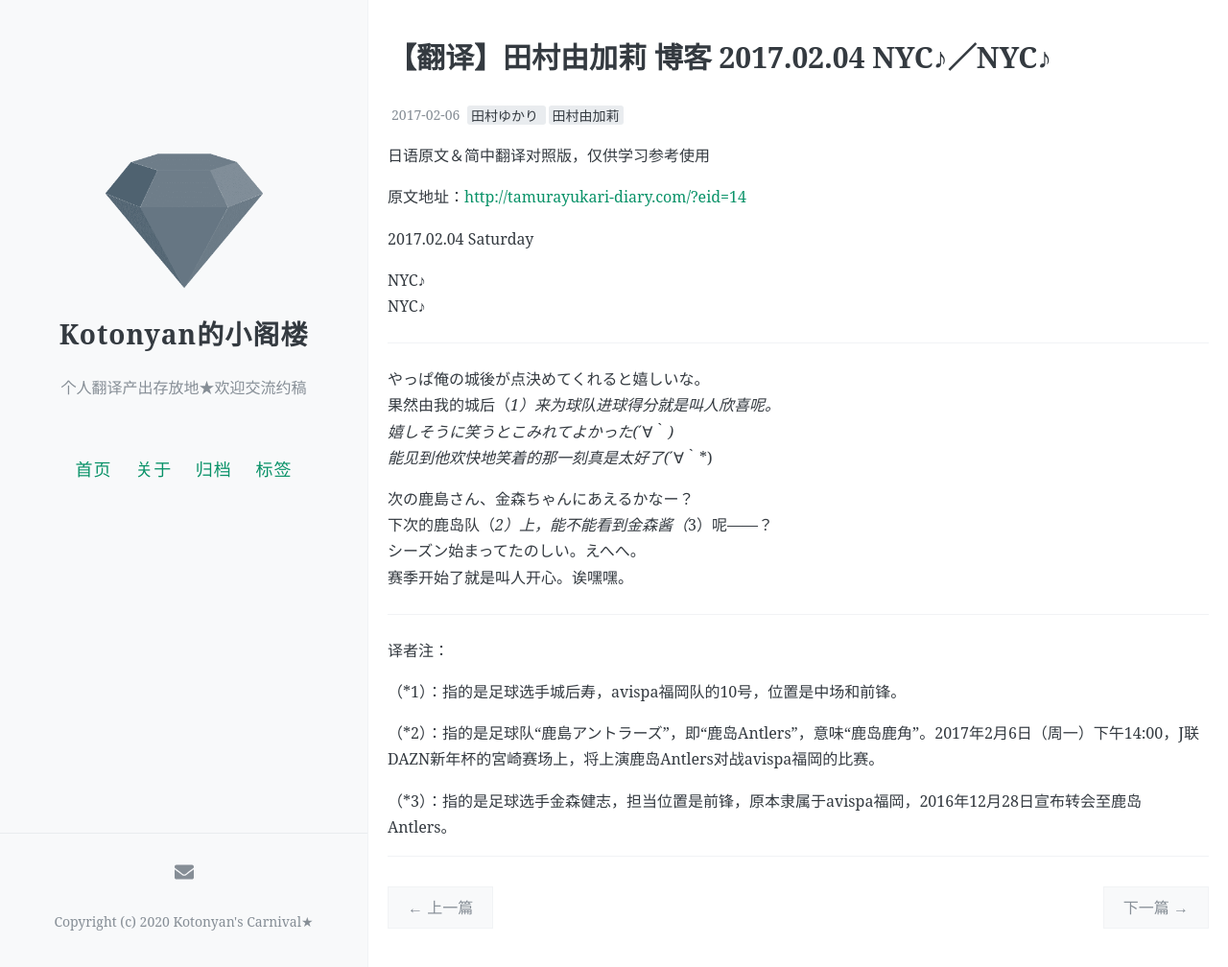
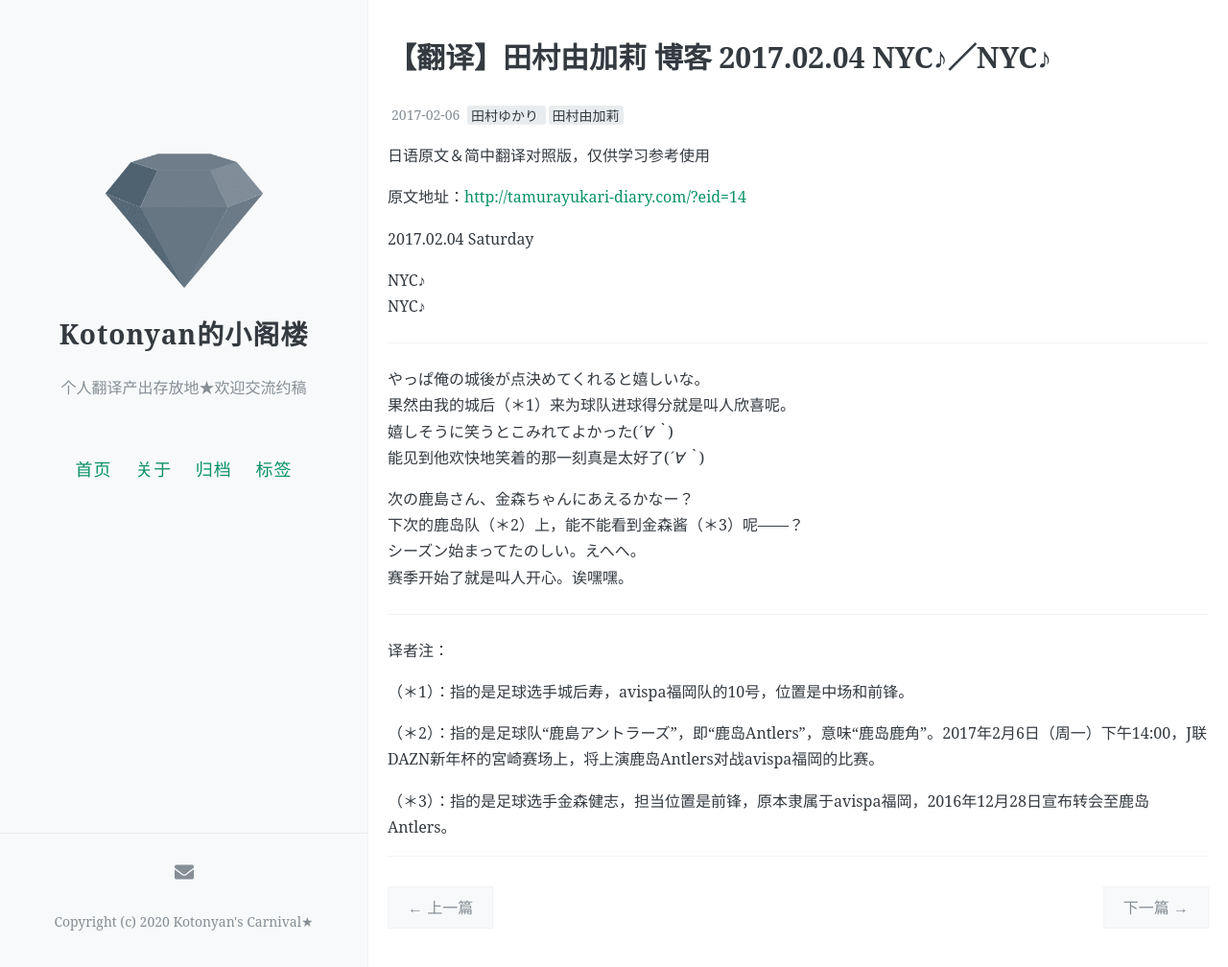
Before and after one commit to kotonyan/loft, a Jekyll site: the page built from _posts/2017-02-06-Translation-Tamura-Yukari-Blog-2017-02-04.md, in a window 1280 px wide and 1008 px high. Shown: the whole window at 96% size. Built offline with Jekyll 4.4.1, drawn with Linux system fonts in a browser that asks for light colours; comment, search, counter and statistics services are not loaded.

```diff
--- a/_posts/2017-02-06-Translation-Tamura-Yukari-Blog-2017-02-04.md
+++ b/_posts/2017-02-06-Translation-Tamura-Yukari-Blog-2017-02-04.md
@@ -20,12 +20,12 @@ NYC♪
 ---
 
 やっぱ俺の城後が点決めてくれると嬉しいな。
-果然由我的城后（*1）来为球队进球得分就是叫人欣喜呢。
+果然由我的城后（＊1）来为球队进球得分就是叫人欣喜呢。
 嬉しそうに笑うとこみれてよかった(*´∀｀*)
 能见到他欢快地笑着的那一刻真是太好了(*´∀｀*)
 
 次の鹿島さん、金森ちゃんにあえるかなー？
-下次的鹿岛队（*2）上，能不能看到金森酱（*3）呢——？
+下次的鹿岛队（＊2）上，能不能看到金森酱（＊3）呢——？
 シーズン始まってたのしい。えへへ。
 赛季开始了就是叫人开心。诶嘿嘿。
 
@@ -33,8 +33,8 @@ NYC♪
 
 译者注：
 
-（*1）：指的是足球选手城后寿，avispa福岡队的10号，位置是中场和前锋。
+（＊1）：指的是足球选手城后寿，avispa福岡队的10号，位置是中场和前锋。
 
-（*2）：指的是足球队“鹿島アントラーズ”，即“鹿岛Antlers”，意味“鹿岛鹿角”。2017年2月6日（周一）下午14:00，J联DAZN新年杯的宮崎赛场上，将上演鹿岛Antlers对战avispa福岡的比赛。
+（＊2）：指的是足球队“鹿島アントラーズ”，即“鹿岛Antlers”，意味“鹿岛鹿角”。2017年2月6日（周一）下午14:00，J联DAZN新年杯的宮崎赛场上，将上演鹿岛Antlers对战avispa福岡的比赛。
 
-（*3）：指的是足球选手金森健志，担当位置是前锋，原本隶属于avispa福岡，2016年12月28日宣布转会至鹿岛Antlers。
+（＊3）：指的是足球选手金森健志，担当位置是前锋，原本隶属于avispa福岡，2016年12月28日宣布转会至鹿岛Antlers。
```
